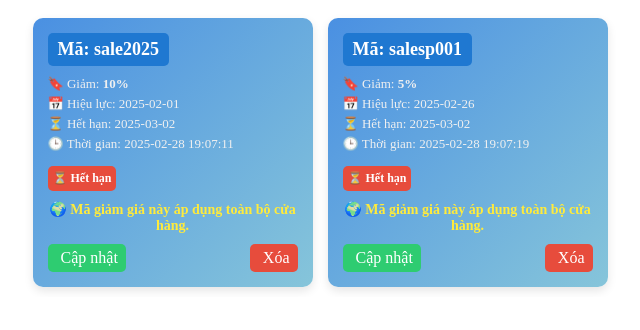
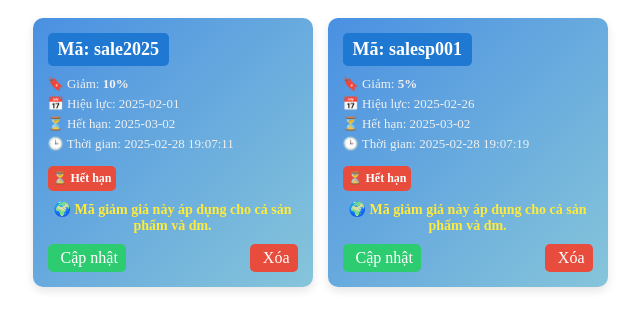
Before and after one commit to PhanMinhNhat9/MKStore, a PHP site: page /khuyenmai/hienthimgg.php in a window 1280 px wide. Shown: the top 330 px of the page, without its empty margins (320-960 px from the left). Run offline with PHP 8.4, Linux system fonts and the light colour scheme; data comes from the database, SQL or seed files in the repository; tables that the repository leaves empty or names only in its code hold one stand-in row (values such as "Sample post").

Commit message:
Update hienthimgg.php

```diff
--- a/khuyenmai/hienthimgg.php
+++ b/khuyenmai/hienthimgg.php
@@ -144,7 +144,7 @@ $currentDate = date('Y-m-d');
                     } elseif (!$dsSanPham && $dsDanhMuc) {
                         echo "📂 Mã giảm giá này chỉ áp dụng cho danh mục.";
                     } else {
-                        echo "🌍 Mã giảm giá này áp dụng toàn bộ cửa hàng.";
+                        echo "🌍 Mã giảm giá này áp dụng cho cả sản phẩm và dm.";
                     }
                     ?>
                 </div>
```
